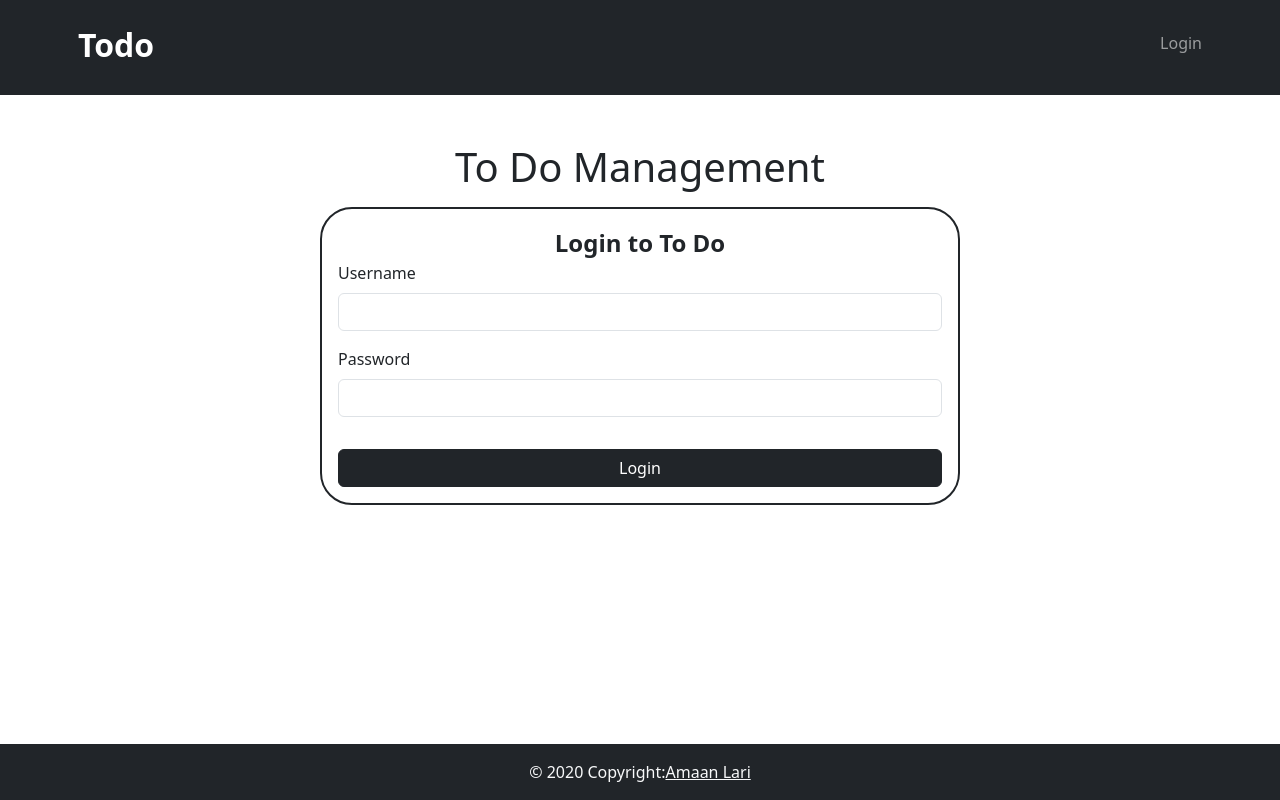
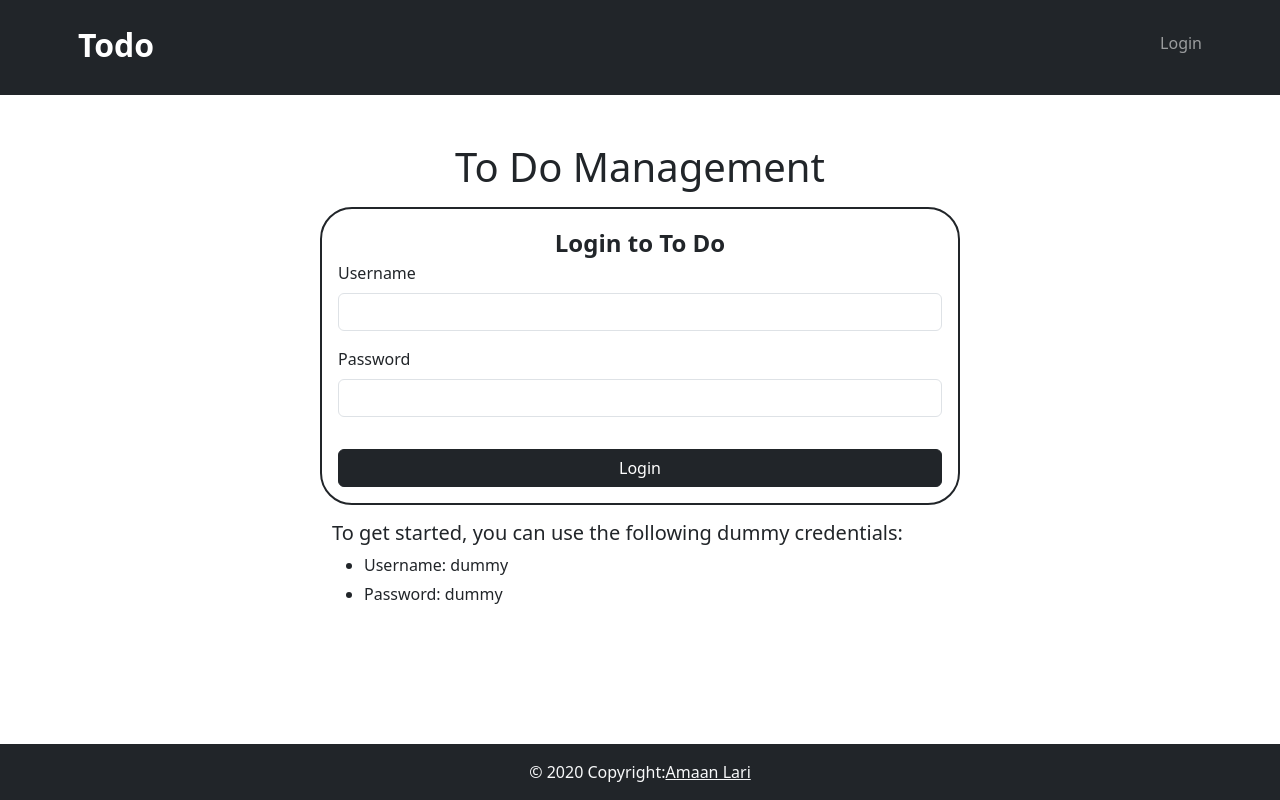
Before and after one commit to amaanlari/todo-webapp, a React (Vite) app: page / in a window 1280 px wide. Built offline with nearby package versions, Linux system fonts and the light colour scheme.

Commit message:
Added dummy credentials at login page

```diff
--- a/src/App.css
+++ b/src/App.css
@@ -48,7 +48,6 @@ p {
 }
 
 ul {
-    list-style-type: none;
     padding: 0;
 }
 
--- a/src/components/LoginComponent.jsx
+++ b/src/components/LoginComponent.jsx
@@ -78,6 +78,13 @@ function LoginComponent() {
           <div className="alert text-bg-danger">Invalid Credentials!!</div>
         )}
       </div>
+      <div className="container-fluid w-50">
+      <h5>To get started, you can use the following dummy credentials:</h5>
+        <ul>
+          <li>Username: dummy</li>
+          <li>Password: dummy</li>
+        </ul>
+      </div>
     </div>
   );
 }
--- a/src/components/WelcomeComponent.jsx
+++ b/src/components/WelcomeComponent.jsx
@@ -45,7 +45,7 @@ function WelcomeComponent() {
   return (
     <div className="WelcomeComponent container contain">
       <div className='text-center'>
-        <h1>ToDo Management Application</h1>
+        <h1>Task Management Application</h1>
         <h2>Welcome {username}</h2>
         <div>
           Manage your todos:{' '}
@@ -63,14 +63,14 @@ function WelcomeComponent() {
         </div>
       </div>
       <div className='readme-container'>
-        <h3 className='text-center'>Task Manager Application</h3>
+        <h1 className='text-center'>Task Manager Application</h1>
         <p>
           Welcome to the Task Manager Application! This application allows you
           to manage your tasks efficiently and stay organized. With its
           user-friendly interface and powerful features, you can easily create,
           update, and delete tasks based on your needs.
         </p>
-        <p>Features:</p>
+        <h3>Features:</h3>
         <ul>
           <li>Create new tasks</li>
           <li>Update existing tasks</li>
@@ -78,7 +78,7 @@ function WelcomeComponent() {
           <li>Mark tasks as completed</li>
           <li>Filter tasks based on status</li>
         </ul>
-        <p>Technology Used:</p>
+        <h3>Technology Used:</h3>
         <ul>
           <li>
             React.js - A popular JavaScript library for building user interfaces
@@ -93,7 +93,8 @@ function WelcomeComponent() {
             RESTful API - Backend API for handling task management operations
           </li>
         </ul>
-        <h3>To get started, you can use the following dummy credentials:</h3>
+        <h3>Check it out</h3>
+        <h5>To get started, you can use the following dummy credentials:</h5>
         <ul>
           <li>Username: dummy</li>
           <li>Password: dummy</li>
```
